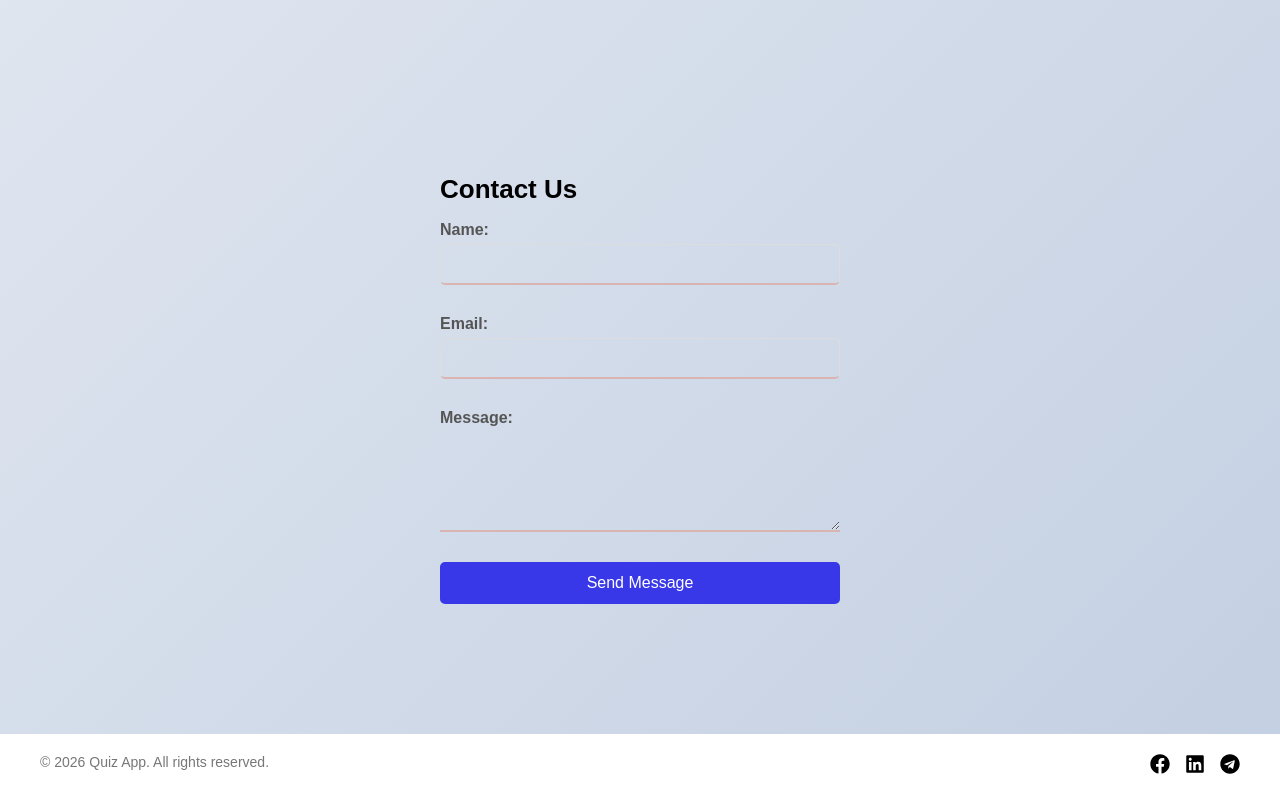
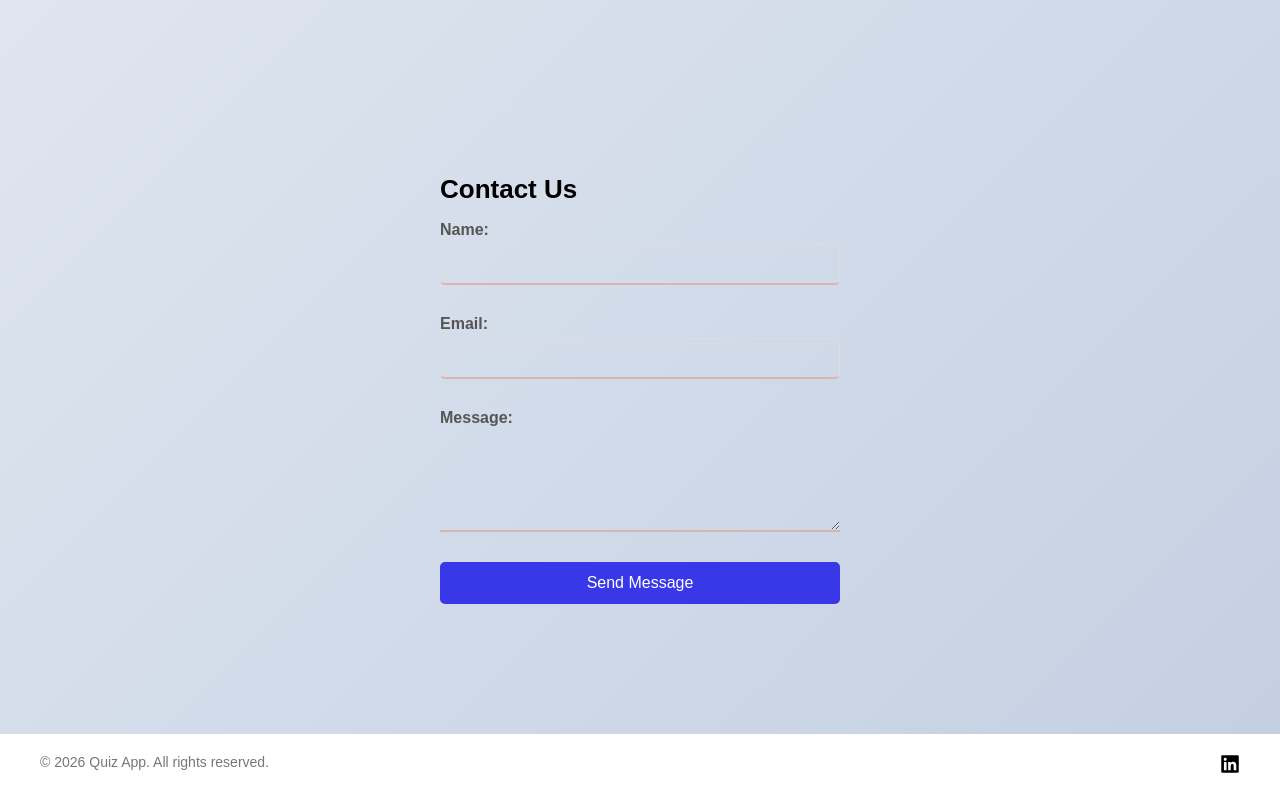
Before and after one commit to rahulg8454/BrightBolt, a React (Vite) app in the folder userFrontend/: page / in a window 1280 px wide. Shown: the part 1623-2423 px from the top of the page. Built offline with nearby package versions, Linux system fonts and the light colour scheme; no server answers.

Commit message:
feat: remove Facebook/Telegram from footer, add Rahul's LinkedIn profile

```diff
--- a/userFrontend/src/components/Footer.jsx
+++ b/userFrontend/src/components/Footer.jsx
@@ -1,7 +1,6 @@
 import React from 'react';
-import { NavLink } from 'react-router-dom';
 import '../styles/componentstyle/footer.css';
-import { FaFacebook, FaLinkedin, FaTelegram } from 'react-icons/fa';
+import { FaLinkedin } from 'react-icons/fa';
 
 export default function Footer() {
   return (
@@ -12,29 +11,13 @@ export default function Footer() {
         </div>
         <div className="footer-social">
           <a
-            href="https://www.facebook.com"
-            target="_blank"
-            rel="noopener noreferrer"
-            className="social-icon"
-          >
-            <FaFacebook />
-          </a>
-          <a
-            href="https://www.linkedin.com"
+            href="https://www.linkedin.com/in/rahul-gupta-077526277/"
             target="_blank"
             rel="noopener noreferrer"
             className="social-icon"
           >
             <FaLinkedin />
           </a>
-          <a
-            href="https://t.me"
-            target="_blank"
-            rel="noopener noreferrer"
-            className="social-icon"
-          >
-            <FaTelegram />
-          </a>
         </div>
       </div>
     </div>
```
